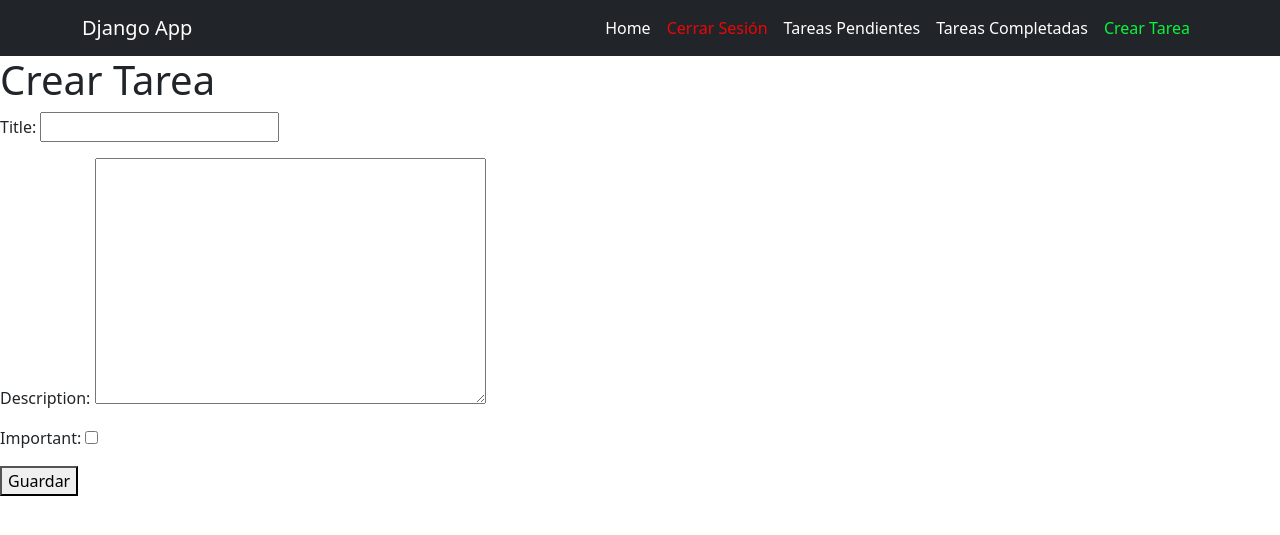
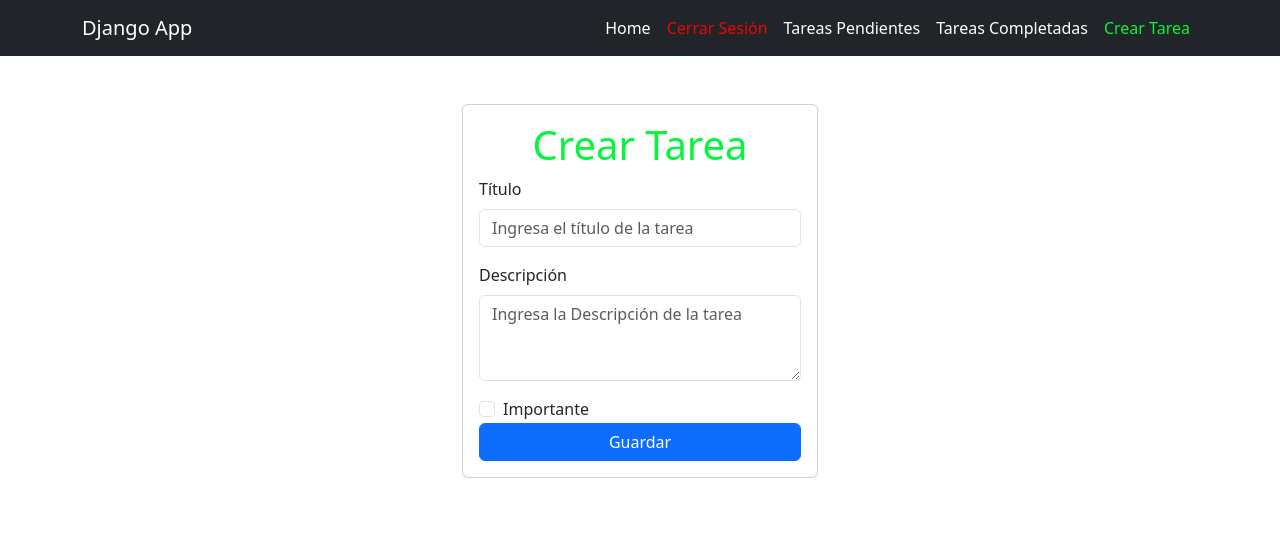
Before and after one commit to devmateus9/django-crud-auth, a Django app: page /tasks/create/ in a window 1280 px wide. Shown: the top 535 px of the page. Run offline with Django 5.2, Linux system fonts and the light colour scheme; a user stored in the database is signed in.

Commit message:
boostrap 4ta parte Commit 250824 v0.3

```diff
--- a/tasks/templates/create_task.html
+++ b/tasks/templates/create_task.html
@@ -1,13 +1,42 @@
 {% extends 'base.html' %}
 
 {% block content%}
-<h1>Crear Tarea</h1>
-{{error}}
-<form action="/tasks/create/" method="POST">
-    {% csrf_token %}
-    {{form.as_p}}
-    <button>
-        Guardar
-    </button>
-</form>
+
+<main class="container">
+    <div class ="row">
+        <div class ="col-md-4 offset-md-4 mt-5">
+            <form action="/tasks/create/" method="POST" class = "card card-body">
+                <h1 class = "text-center" style="color: rgb(8, 245, 60);">Crear Tarea</h1>
+                    <!-- Mostrar errores -->
+                    {% if error %}
+                    <div class="alert alert-danger" role="alert">
+                        {{ error }}
+                    </div>
+                    {% endif %}
+                {% csrf_token %}
+                <form>
+                    <div class="mb-3">
+                      <label for="title" class="form-label">Título</label>
+                      <input type="text area" class="form-control" id="title" name = "title"
+                      placeholder="Ingresa el título de la tarea" required>
+                    </div>
+                    <div class="mb-3">
+                        <label for="description" class="form-label">Descripción</label>
+                        <textarea class="form-control" id="description" name="description" rows="3" placeholder="Ingresa la Descripción de la tarea" required></textarea>
+                    </div>
+                    <div class="form-check">
+                        <input class="form-check-input" type="checkbox" value="" id="important" name="important">
+                        <label class="form-check-label" for="important">
+                            Importante
+                        </label>
+                    </div>
+                    <button type="submit" class="btn btn-primary w-100">
+                        Guardar
+                    <div class="|1"></div></button>
+                  </form>
+            </form>
+        </div>
+    </div>
+</main>
+
 {% endblock %}
```
Also changed, not shown: tasks/templates/task_detail.html (+26 -9 lines), tasks/templates/tasks.html (+10 -1 lines), db.sqlite3.
